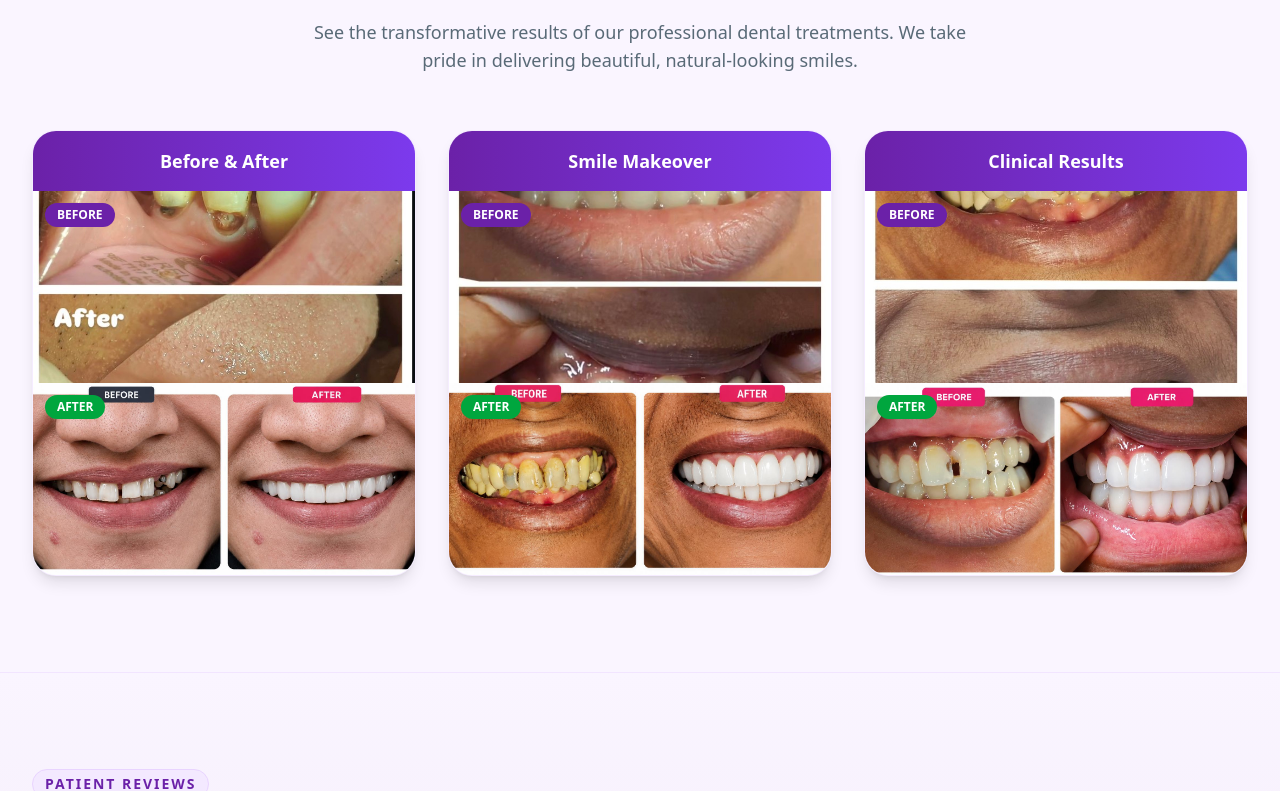
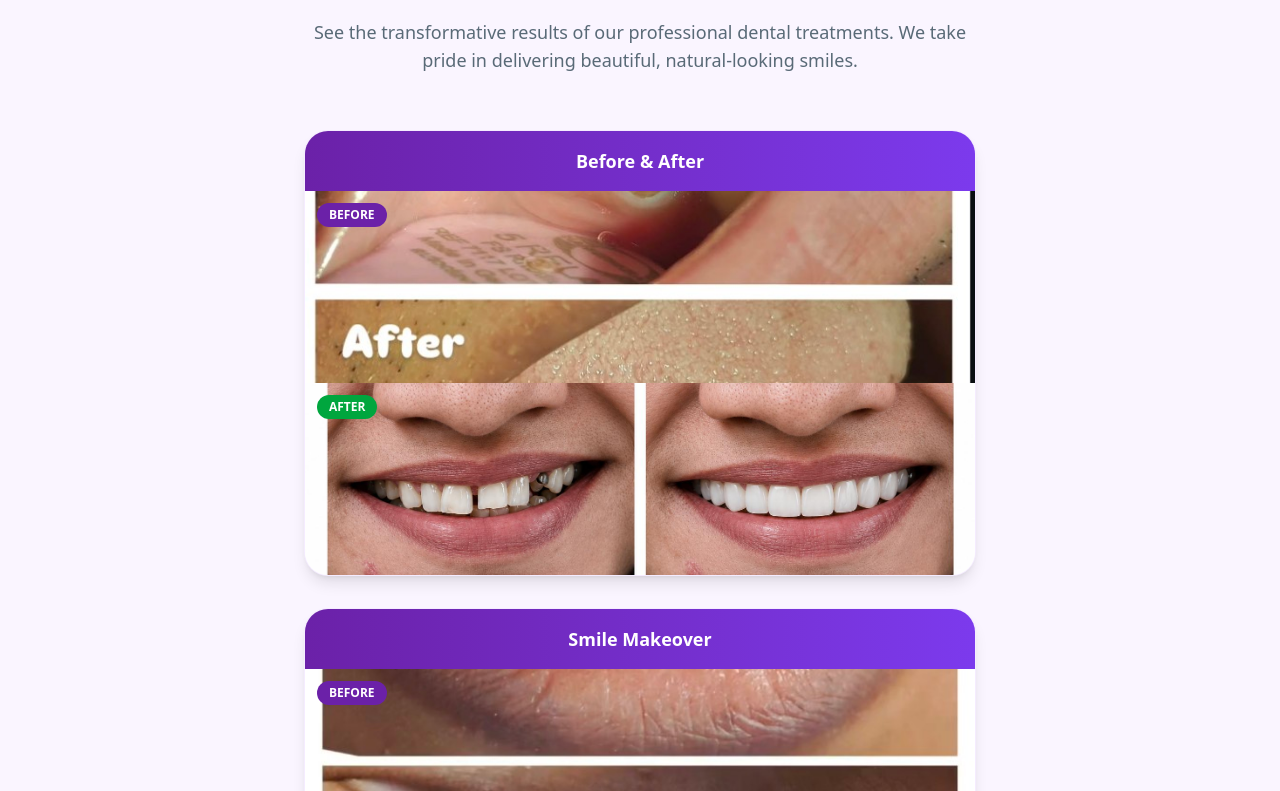
Before and after one commit to jawa-shan14/HappyLipzz-fc2, a React (Vite) app: page / in a window 1280 px wide. Shown: the part 4169-4960 px from the top of the page. Built offline with nearby package versions, Linux system fonts and the light colour scheme.

Commit message:
Change GallerySection to vertical stacked layout

```diff
--- a/src/components/GallerySection.tsx
+++ b/src/components/GallerySection.tsx
@@ -39,7 +39,7 @@ export const GallerySection: React.FC = () => {
                 </div>
 
                 {/* Before & After Grid */}
-                <div className="grid grid-cols-1 md:grid-cols-2 lg:grid-cols-3 gap-6 sm:gap-8">
+                <div className="flex flex-col gap-6 sm:gap-8 max-w-2xl mx-auto">
                     {beforeAfterPairs.map((pair, index) => (
                         <div
                             key={index}
```
